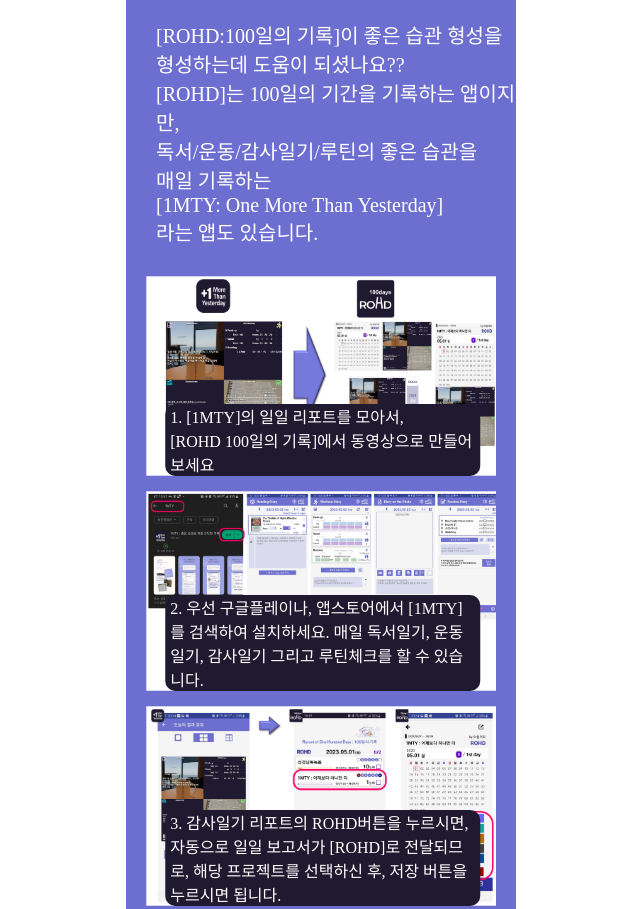
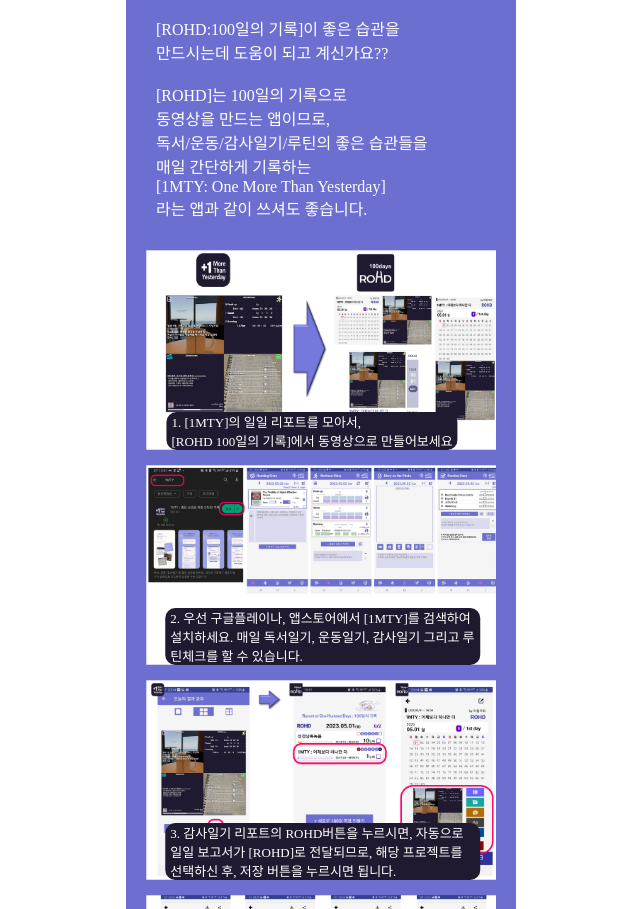
Before and after one commit to FCI-window/notice_ROHD, a plain HTML site: page index.html in a window 1280 px wide. Shown: the top 909 px of the page, without its empty margins (319-959 px from the left). Drawn offline with Linux system fonts and the light colour scheme; a web font is replaced by a local one.

Commit message:
Add files via upload

```diff
--- a/index.html
+++ b/index.html
@@ -4,7 +4,7 @@
     <meta charset="UTF-8" />
     <meta http-equiv="X-UA-Compatible" content="IE=edge" />
     <meta name="viewport" content="width=device-width, initial-scale=1.0" />
-    <title>ROHDto1MTY</title>
+    <title>notice_ROHD</title>
     <style>
       /* 이서윤체 폰트 적용을 위한 코드 */
       @font-face {
@@ -17,7 +17,7 @@
 
       /* body태그 자체에 css 요소 부여 */
       body {
-        font-family: "LeeSeoyun";
+        /* font-family: "LeeSeoyun"; */
         margin: 0;
         display: flex;
         justify-content: center;
@@ -49,7 +49,7 @@
         align-items: center;
       }
       .h-title {
-        font-size: 20px;
+        font-size: 16px;
         font-weight: 500;
         color: white;
         margin-left : 30px;
@@ -60,7 +60,7 @@
         color: white;
       }
       .f-title2 {
-        font-size: 20px;
+        font-size: 15px;
         font-weight: 500;
         color: white;
         margin-left : 20px;
@@ -127,19 +127,21 @@
         bottom: 0;
         transform: translate(-5%);
         left: 10%;
+        font-size: 13px;
       }
     </style>
   </head>
   <body>
     <div class="container">
         <h3 class="h-title">
-            [ROHD:100일의 기록]이 좋은 습관 형성을<br/>
-            형성하는데 도움이 되셨나요??<br/>
-            [ROHD]는 100일의 기간을 기록하는 앱이지만,<br/>
-            독서/운동/감사일기/루틴의 좋은 습관을<br/>
-            매일 기록하는 <br/>
+            [ROHD:100일의 기록]이 좋은 습관을<br/>
+            만드시는데 도움이 되고 계신가요??<br/><br>
+            [ROHD]는 100일의 기록으로<br>
+            동영상을 만드는 앱이므로,<br/>
+            독서/운동/감사일기/루틴의 좋은 습관들을<br/>
+            매일 간단하게 기록하는 <br/>
             [1MTY: One More Than Yesterday]<br/>
-            라는 앱도 있습니다.<br/>
+            라는 앱과 같이 쓰셔도 좋습니다.<br/>
         </h3>
         <div class="photos">
           <div id="image1" class="photo-frame">
@@ -174,12 +176,12 @@
           </div>
         </div>
         <div class="footer">
-          <p class="f-title2">
+          <!-- <p class="f-title2">
               [ROHD]는 100일 프로젝트를 진행하는 것이고,<br/>
               [1MTY]는 일상의 기록을 남기는 것입니다.<br/>
               독서,운동,감사일기 그리고 루틴체크까지,<br>
               이 네가지만 꾸준히 할 수 있다면,<br>
-              이미 성공한 삶일것입니다.</p>
+              이미 성공한 삶일것입니다.</p> -->
           <p class="f-date">FCI Inc.  2023.05</p>
         </div>
       </div>
```
